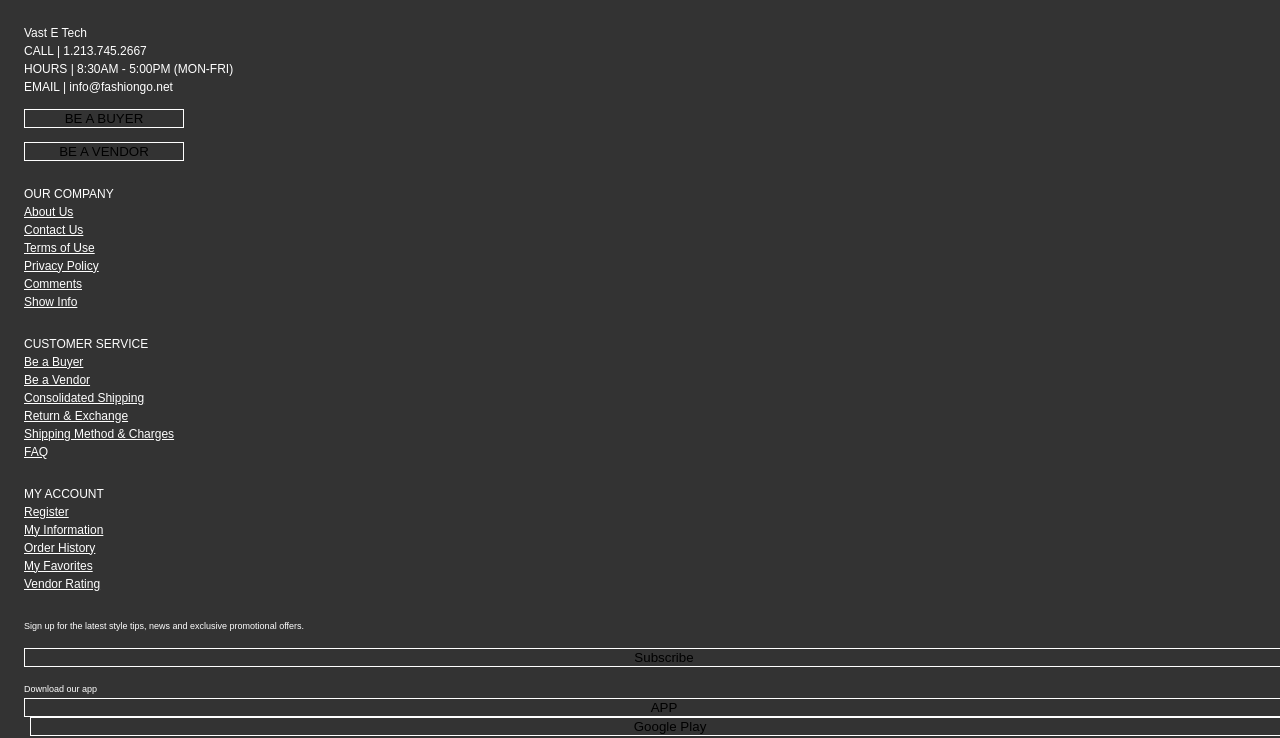
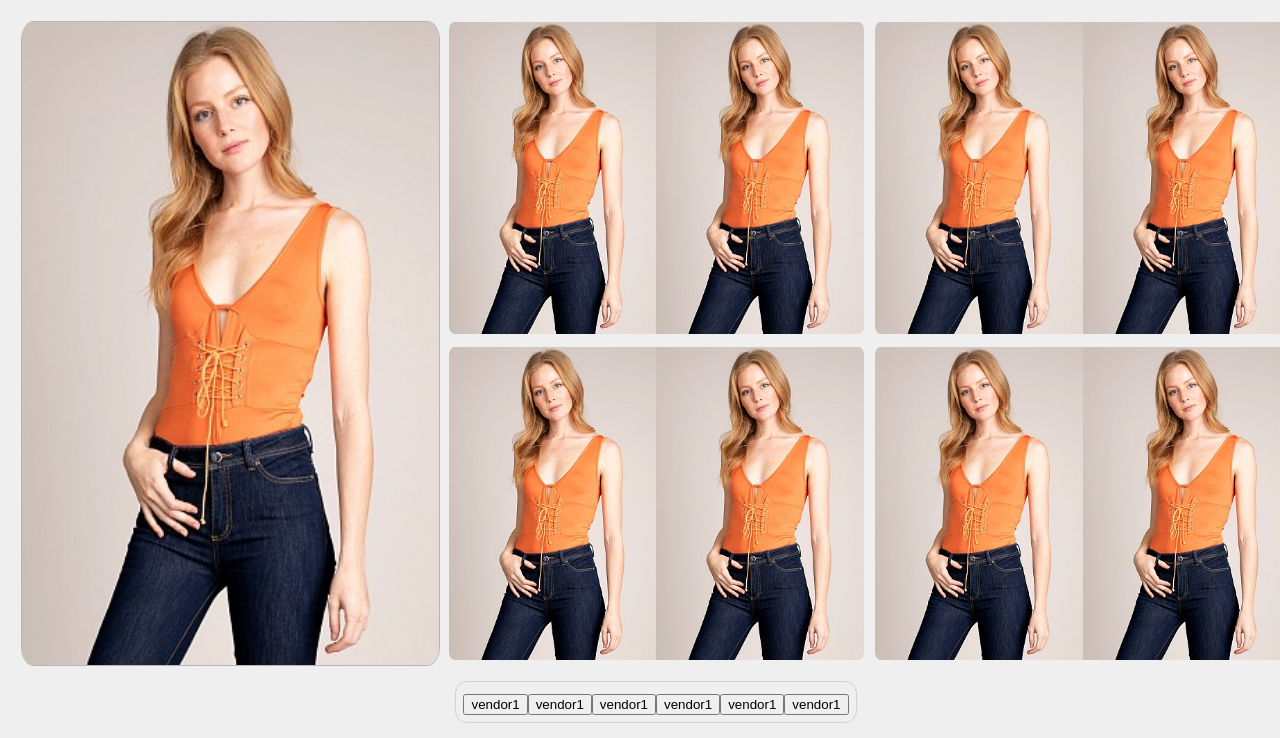
Before and after one commit to danieljoonkimm/Yippido, a React app in the folder client/: page / in a window 1280 px wide. Shown: the top 738 px of the page. Built offline with nearby package versions, Linux system fonts and the light colour scheme; the HTML template or start-up script is replaced by a standard one.

Commit message:
[add] adding footer to main

```diff
--- a/client/src/components/App.jsx
+++ b/client/src/components/App.jsx
@@ -30,7 +30,7 @@ class App extends Component {
       //   ))}
       // </Switch>
       <div>
-        <CompanyFooter/>
+        <Landing/>
       </div>
     );
   }
--- a/client/src/components/landing/index.jsx
+++ b/client/src/components/landing/index.jsx
@@ -7,6 +7,8 @@ import CategoryCollection from "./categoryCollection/index.jsx";
 import Events from "./events/index.jsx";
 import NewVendors from "./newVendors/index.jsx";
 import "./landing.scss";
+
+import CompanyFooter from "../CompanyFooter/index.jsx";
 
 class Landing extends Component {
   constructor() {
@@ -24,6 +26,8 @@ class Landing extends Component {
         <CategoryCollection />
         <Events/>
         <NewVendors/>
+
+        <CompanyFooter/>
       </div>
     );
   }
```
Also changed, not shown: client/public/dist/bundle.js.
